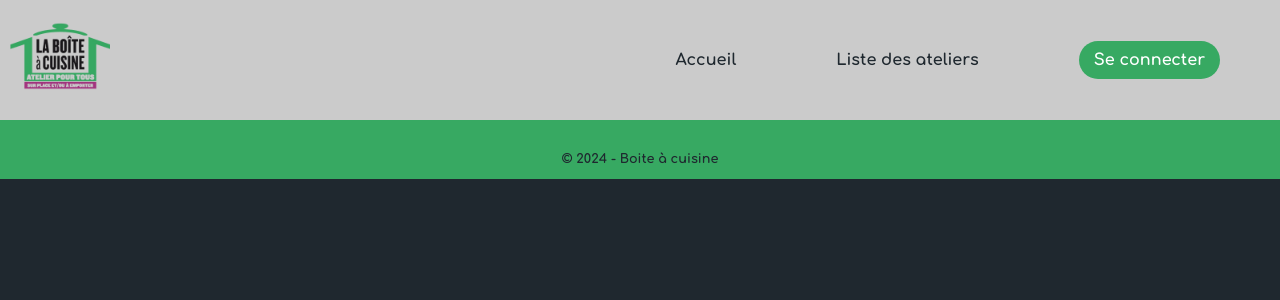
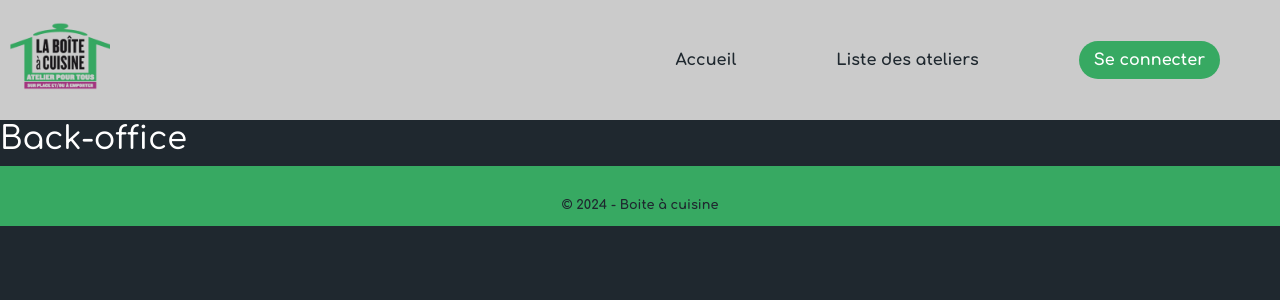
Before and after one commit to Hollowone1/charly_front, a Vue app in the folder Charly_front/: page /back-office in a window 1280 px wide. Shown: the top 300 px of the page. Built offline with nearby package versions, Linux system fonts and the light colour scheme.

Commit message:
back office started

```diff
--- a/Charly_front/src/router/index.js
+++ b/Charly_front/src/router/index.js
@@ -3,7 +3,8 @@ import HomeView from '../views/HomeView.vue'
 import ProfileView from '@/views/ProfileView.vue'
 import ListView from '@/views/ListView.vue'
 import ConnectionView from '@/views/ConnectionView.vue'
-import ItemDetailsView from "@/views/ItemDetailsView.vue";
+import ItemDetailsView from '@/views/ItemDetailsView.vue'
+import BackOfficeView from '@/views/BackOfficeView.vue'
 
 
 const router = createRouter({
@@ -35,6 +36,11 @@ const router = createRouter({
       name: 'connection',
       component: ConnectionView
     },
+    {
+      path: '/back-office',
+      name: 'back-office',
+      component: BackOfficeView
+    }
   ]
 })
 
--- /dev/null
+++ b/Charly_front/src/views/BackOfficeView.vue
@@ -0,0 +1,12 @@
+<template>
+    <h2>Back-office</h2>
+
+
+</template>
+
+<script>
+
+</script>
+
+<style scoped lang="scss">
+</style>
```
